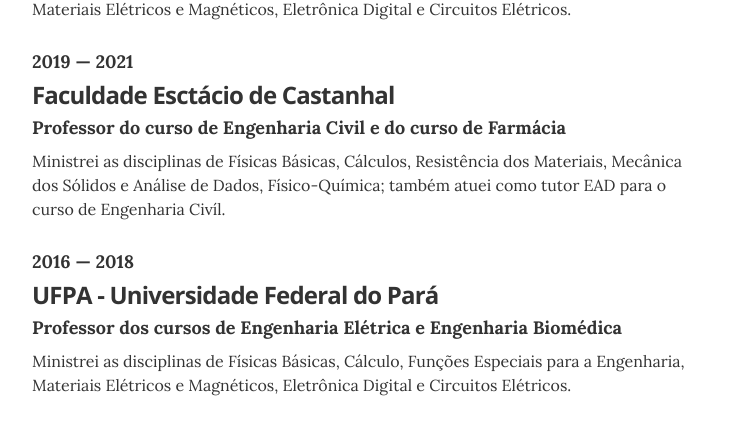
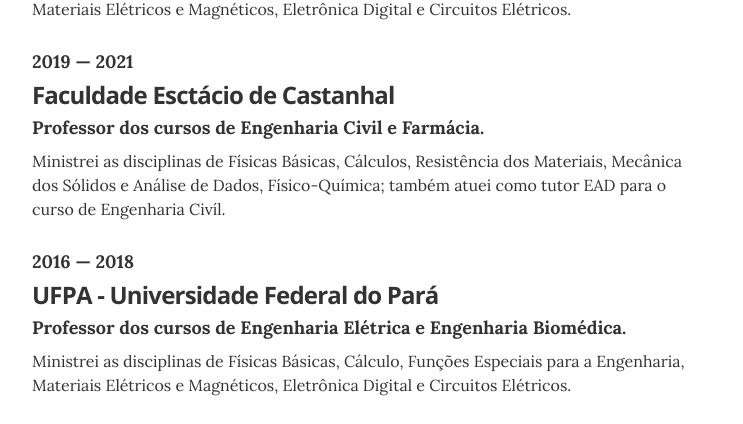
Before and after one commit to clerissonmn/cv, a Jekyll site: the page built from index.html, in a window 1280 px wide. Shown: the part 1051-1475 px from the top of the page, without its empty margins (268-1011 px from the left). Built offline with Jekyll 4.4.1, drawn with Linux system fonts in a browser that asks for light colours.

Commit message:
typos on experience

```diff
--- a/_data/experience.yml
+++ b/_data/experience.yml
@@ -15,13 +15,13 @@
 
 # Estácio
 - company: Faculdade Esctácio de Castanhal
-  position: Professor do curso de Engenharia Civil e do curso de Farmácia
+  position: Professor dos cursos de Engenharia Civil e Farmácia.
   duration: 2019 &mdash; 2021
   summary: Ministrei as disciplinas de Físicas Básicas, Cálculos, Resistência dos Materiais, Mecânica dos Sólidos e Análise de Dados, Físico-Química; também atuei como tutor EAD para o curso de Engenharia Civíl.
 
 
 # UFPA
 - company: UFPA - Universidade Federal do Pará
-  position: Professor dos cursos de Engenharia Elétrica e Engenharia Biomédica
+  position: Professor dos cursos de Engenharia Elétrica e Engenharia Biomédica.
   duration: 2016  &mdash; 2018
   summary: Ministrei as disciplinas de Físicas Básicas, Cálculo, Funções Especiais para a Engenharia, Materiais Elétricos e Magnéticos, Eletrônica Digital e Circuitos Elétricos.
```
